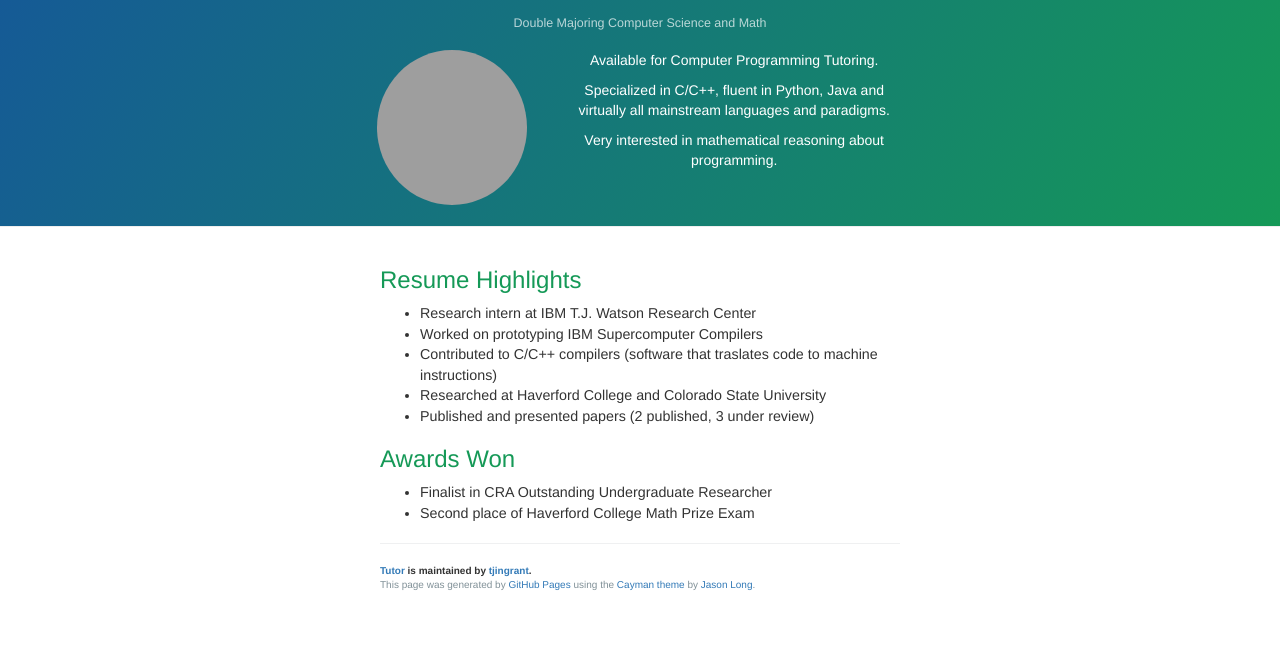
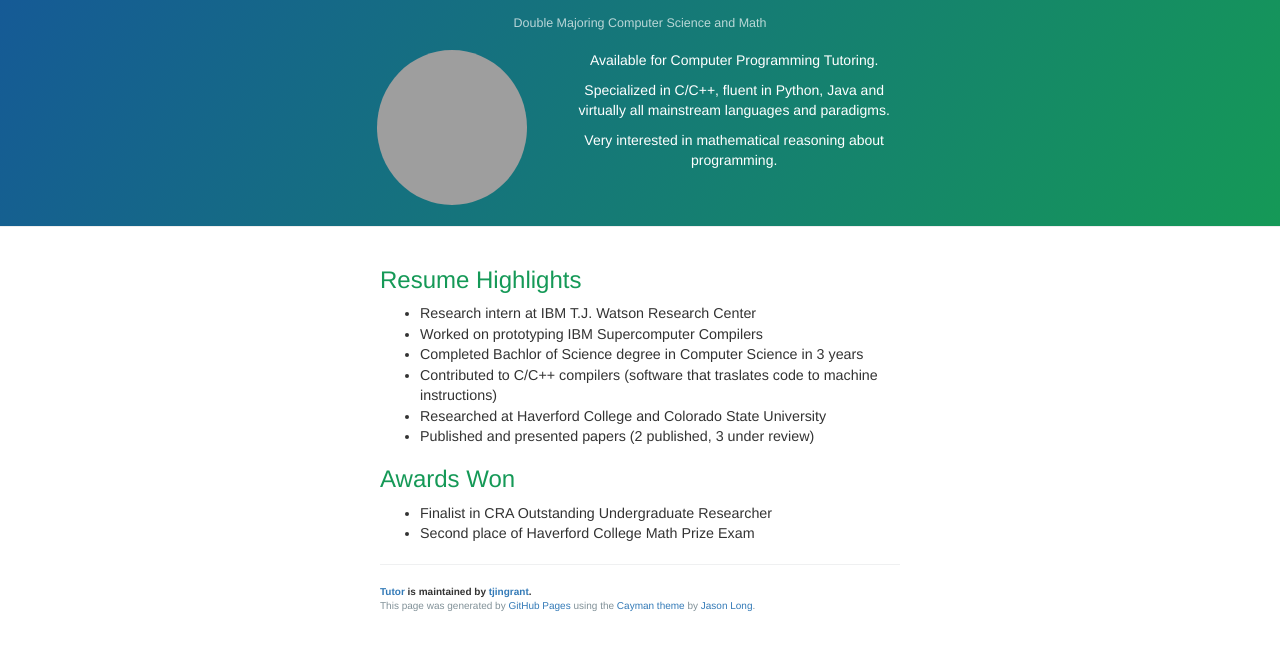
Before and after one commit to tjingrant/tutor, a plain HTML site: page index.html in a window 1280 px wide. Shown: the part 123-772 px from the top of the page. Drawn offline with nearby package versions, Linux system fonts and the light colour scheme; grey boxes are pictures that could not be loaded.

Commit message:
Update index.html

```diff
--- a/index.html
+++ b/index.html
@@ -38,6 +38,7 @@
 <ul style="font-size:1.3em">
   <li>Research intern at IBM T.J. Watson Research Center</li>
   <li>Worked on prototyping IBM Supercomputer Compilers</li>
+  <li>Completed Bachlor of Science degree in Computer Science in 3 years</li>
   <li>Contributed to C/C++ compilers (software that traslates code to machine instructions)</li>
   <li>Researched at Haverford College and Colorado State University</li>
   <li>Published and presented papers (2 published, 3 under review)</li>
```
